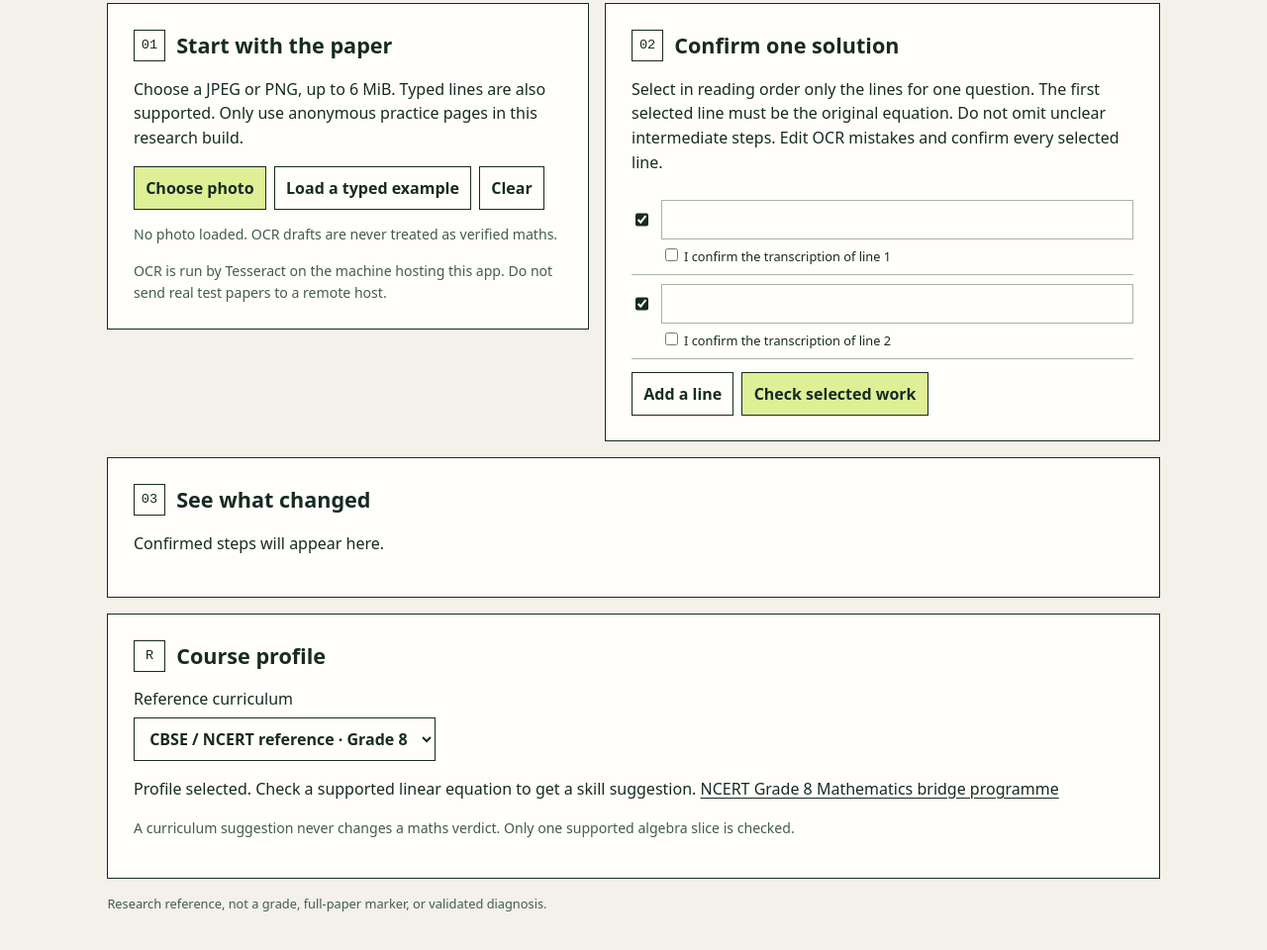
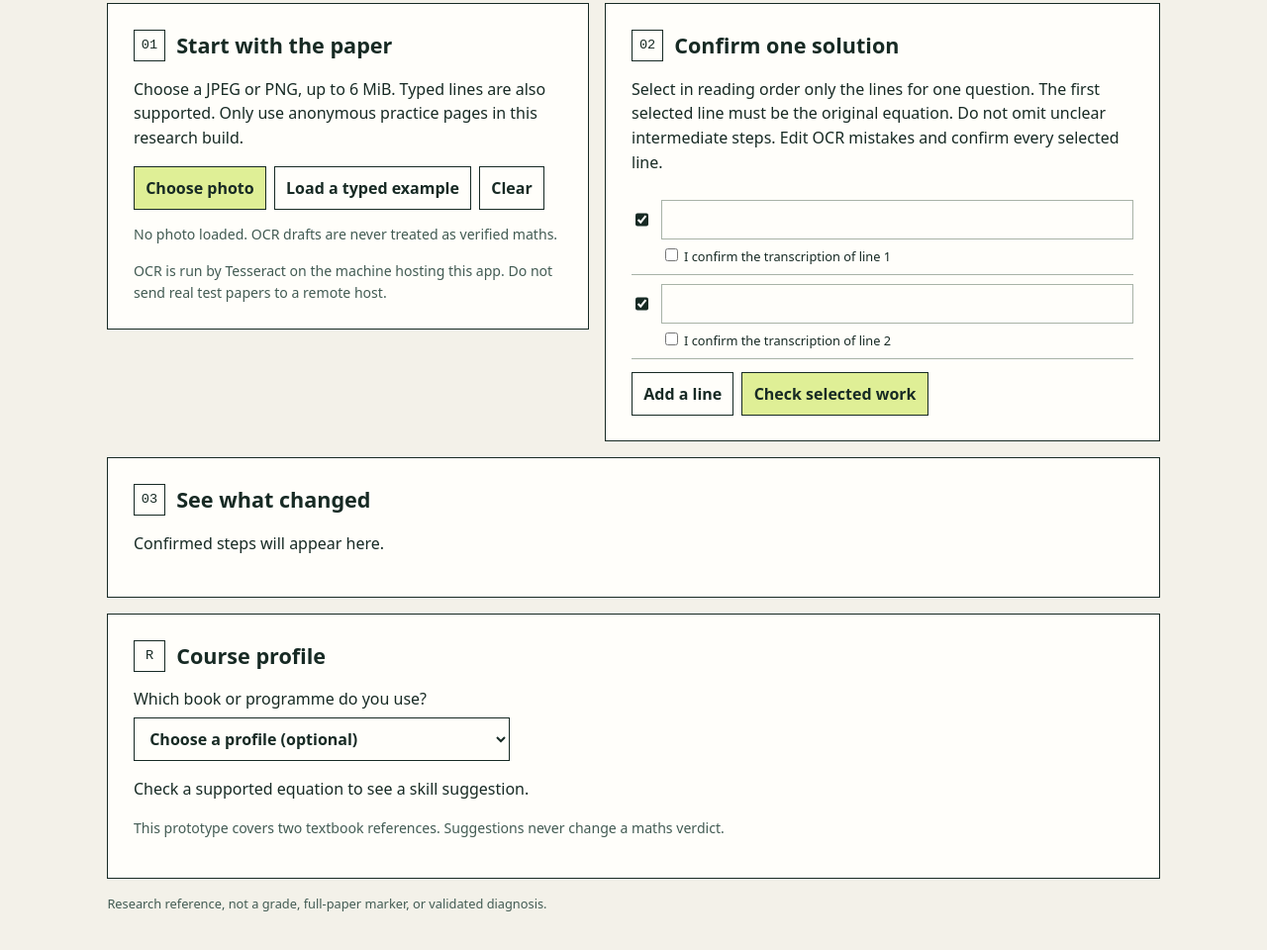
Before and after one commit to Brubeee/y-why-research, a plain HTML site: page paper_lab/index.html in a window 1280 px wide. Shown: the part 485-1445 px from the top of the page at 99% size. Drawn offline with Linux system fonts and the light colour scheme.

Commit message:
Suggest curriculum references for explicit textbook profiles

```diff
--- a/paper_lab/app.mjs
+++ b/paper_lab/app.mjs
@@ -1,6 +1,7 @@
 import { verifyRows, parseExpression } from './verify.mjs';
 import { diagnoseStep, interpretProbe } from './diagnostic.mjs';
 
+import { curriculumReference } from './curriculum.mjs';
 import { gradeExpansion } from './expansion_form.mjs';
 import { createDelayedReview, REVIEW_KEY } from './delayed_review.mjs';
 import { RETRY_TASK, createRetry, exposeRetryHint, recordRetry } from './memex.mjs';
@@ -16,11 +17,6 @@ const el = (tag, text, cls) => {
 const delayedReview = createDelayedReview({store:() => window.localStorage});
 const MAX_BYTES = 6 * 1024 ** 2;
 const MAX_ROWS = 45;
-const courses = {
-  cbse: { tag: 'Suggested skill: Algebra · one-variable linear equations. Grade 8 reference; confirm against your school’s edition.', label: 'NCERT Grade 8 Mathematics bridge programme', url: 'https://www.ncert.nic.in/pdf/Bridge_Programme/Grade8/Bridge_Programme-Mathematics-Grade_8.pdf' },
-  myp: { tag: 'Suggested IB MYP strand: Algebra. No school-year sequence or chapter is inferred.', label: 'IB MYP mathematics framework', url: 'https://www.ibo.org/programmes/middle-years-programme/curriculum/mathematics/' },
-  other: { tag: 'No board or chapter match. The checker still supports a limited linear equation grammar.' },
-};
 let rows = [], objectUrl, dims, inflight, revision = 0, draftRevision = 0, diagnosis = null, skillMatch = null;
 let currentFile = null, region = null, selecting = false, corner = null, retrySession = null;
 let currentProbe = null, firstSeparator = null, photoCandidate = null;
@@ -507,16 +503,15 @@ globalThis.addEventListener?.('storage', event => {
 });
 
 function course() {
-  const c = courses[$('course').value] || courses.other;
-  $('curriculum').replaceChildren(document.createTextNode(skillMatch ? c.tag + (skillMatch === 'distribution' ? ' The flagged line is also a candidate for negative distribution practice.' : '') : 'Profile selected. Check a supported linear equation to get a skill suggestion.'));
-  if (skillMatch === 'distribution' && c === courses.cbse) {
-    const resource = el('a','NCERT Grade 8 · Ganita Prakash Part 1, Ch. 6: We Distribute, Yet Things Multiply');
-    resource.href = 'https://ciet.ncert.gov.in/activity/grade8?lang=en';
-    resource.rel = 'noreferrer';
-    $('curriculum').append(document.createTextNode(' Review resource, not an identification of your paper’s chapter: '),resource);
-    return;
+  const { text, reference } = curriculumReference($('course').value,skillMatch);
+  const out = $('curriculum');
+  out.replaceChildren(document.createTextNode(text));
+  if (reference) {
+    const link = el('a',reference.label);
+    link.href = reference.url;
+    link.rel = 'noreferrer';
+    out.append(document.createTextNode(' '),link);
   }
-  if (c.url) { const a = el('a',c.label); a.href = c.url; a.rel='noreferrer'; $('curriculum').append(document.createTextNode(' '),a); }
 }
 $('course').addEventListener('change',course);
 add(); add(); renderRows(); course(); showDelayed();
--- /dev/null
+++ b/paper_lab/curriculum.mjs
@@ -0,0 +1,34 @@
+const grade7 = Object.freeze({
+  label: 'Grade 7, Part II, Chapter 7: Finding the Unknown (KVS teaching plan, PDF)',
+  url: 'https://cdnbbsr.s3waas.gov.in/s3kv024a04cc7c870cd1cea818dea66958/uploads/2026/04/2026043072.pdf',
+});
+const grade8 = Object.freeze({
+  label: 'Grade 8, Part I, Chapter 6: We Distribute, Yet Things Multiply (NCERT activity index)',
+  url: 'https://ciet.ncert.gov.in/activity/grade8?lang=en',
+});
+const ib = Object.freeze({
+  label: 'IB MYP mathematics framework',
+  url: 'https://www.ibo.org/programmes/middle-years-programme/curriculum/mathematics/',
+});
+
+// Curated review references, not a classifier for a worksheet's origin.
+// The app supplies a skill only after explicit transcription confirmation.
+export function curriculumReference(profile, skill) {
+  if (skill !== 'linear' && skill !== 'distribution') {
+    return {text:'Check a supported equation to see a skill suggestion.',reference:null};
+  }
+  const topic = skill === 'distribution'
+    ? 'Suggested practice: distributing a negative factor.'
+    : 'Suggested skill: solving a one-variable linear equation.';
+  if (profile === 'myp') {
+    return {text:topic + ' IB MYP topic area: Algebra. No year or chapter inferred.',reference:ib};
+  }
+  const reference = profile === 'ncert-g7-p2' && skill === 'linear' ? grade7
+    : profile === 'ncert-g8-p1' && skill === 'distribution' ? grade8 : null;
+  return {
+    text:topic + (reference
+      ? ' Review reference for your selected book, not a claim about this paper’s chapter:'
+      : ' No chapter matched in this pilot.'),
+    reference,
+  };
+}
--- a/paper_lab/index.html
+++ b/paper_lab/index.html
@@ -52,7 +52,20 @@
     <div id="delayed-status" role="status"></div>
     <form id="delayed-form" hidden><p id="delayed-prompt"></p><label for="delayed-answer">Your expansion</label><div class="actions"><input id="delayed-answer" maxlength="100" autocomplete="off"><button class="primary" type="submit">Record first response</button></div></form>
   </section>
-  <section class="panel profile" id="profile" aria-labelledby="profile-title"><div class="step"><span>R</span><h2 id="profile-title">Course profile</h2></div><label for="course">Reference curriculum</label><select id="course"><option value="cbse">CBSE / NCERT reference · Grade 8</option><option value="myp">IB Middle Years Programme</option><option value="other">Other / no match</option></select><p id="curriculum"></p><p class="fine">A curriculum suggestion never changes a maths verdict. Only one supported algebra slice is checked.</p></section>
+  <section class="panel profile" id="profile" aria-labelledby="profile-title">
+    <div class="step"><span>R</span><h2 id="profile-title">Course profile</h2></div>
+    <label for="course">Which book or programme do you use?</label>
+    <select id="course">
+      <option value="">Choose a profile (optional)</option>
+      <option value="ncert-g7-p2">NCERT Ganita Prakash · Grade 7, Part II</option>
+      <option value="ncert-g8-p1">NCERT Ganita Prakash · Grade 8, Part I</option>
+      <option value="cbse">CBSE / NCERT · Different or unknown book</option>
+      <option value="myp">IB Middle Years Programme</option>
+      <option value="other">Other / not sure</option>
+    </select>
+    <p id="curriculum" aria-live="polite"></p>
+    <p class="fine">This prototype covers two textbook references. Suggestions never change a maths verdict.</p>
+  </section>
   <footer>Research reference, not a grade, full-paper marker, or validated diagnosis.</footer>
 </main>
 </body>
```
Also changed, not shown: paper_lab/app.test.mjs (+35 -1 lines), paper_lab/curriculum.test.mjs (added, +22 -0 lines), paper_lab/README.md.
